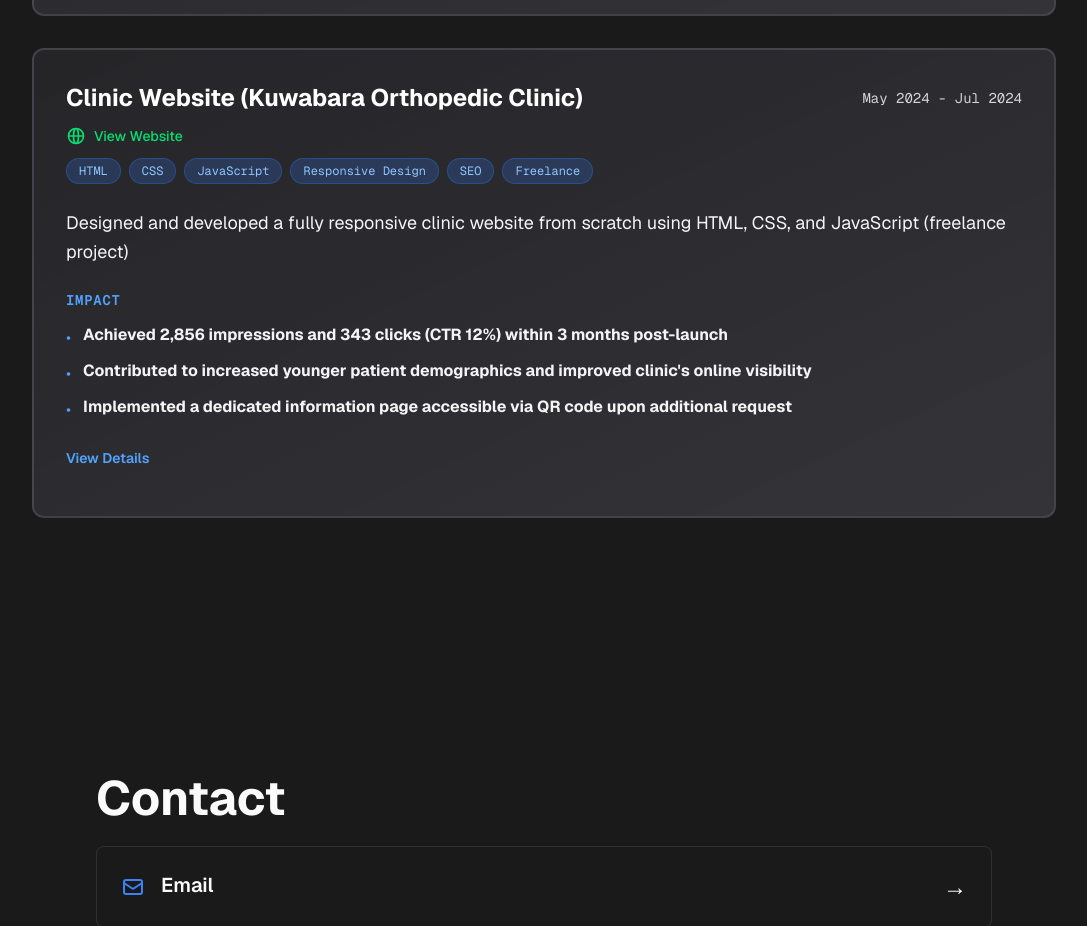
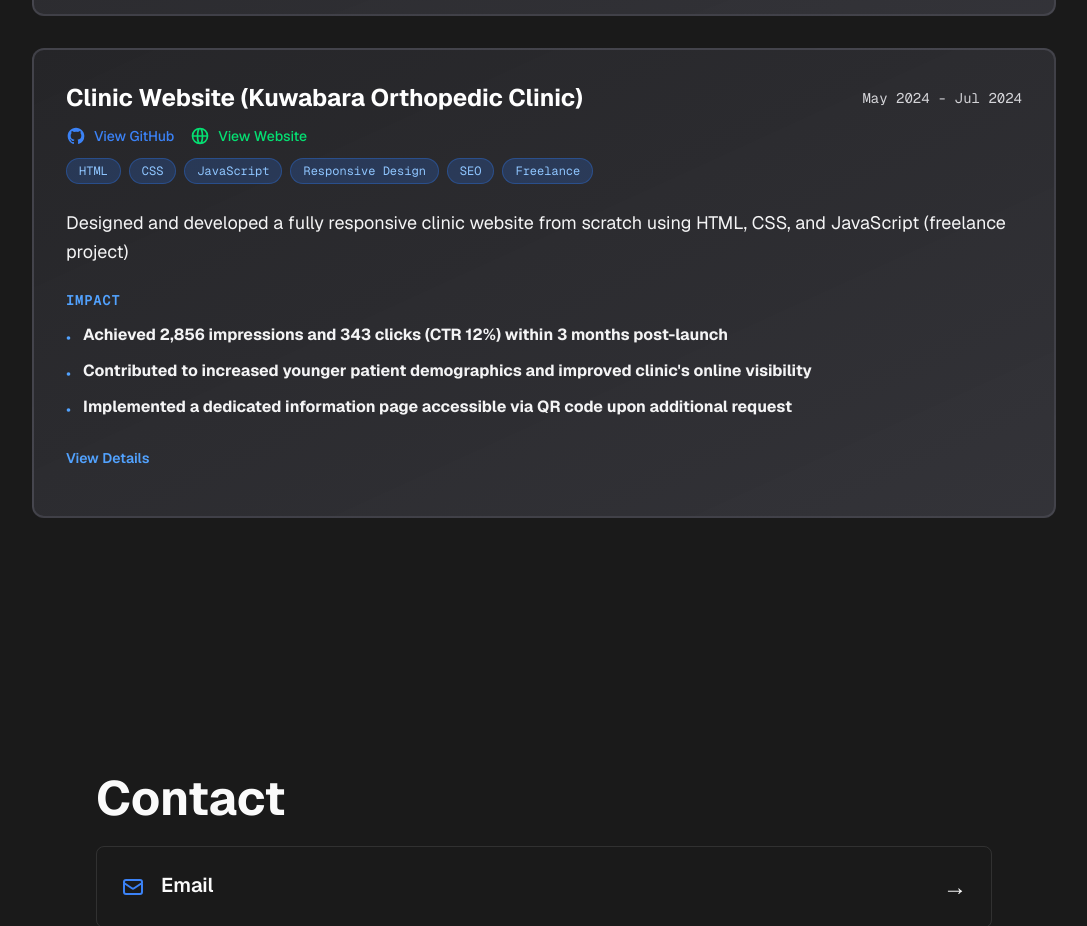
Before and after one commit to matsu641/my-portfolio, a Next.js app: page / in a window 1280 px wide. Shown: the part 7280-8206 px from the top of the page, without its empty margins (96-1183 px from the left). Built offline with nearby package versions, Linux system fonts and the light colour scheme.

Commit message:
Add github url for clinic website project

```diff
--- a/contexts/LanguageContext.tsx
+++ b/contexts/LanguageContext.tsx
@@ -335,7 +335,8 @@ const translations = {
           learnings: "フリーランス案件として初めてのウェブサイト制作を経験し、要件定義から設計・実装・デプロイまでの一連のフローを習得した。クライアントとのコミュニケーションの重要性を実感し、技術的な知識がないクライアントに対しても分かりやすく説明するスキルを向上させた。SEO最適化の実装を通じて、ウェブサイトの可視性向上の重要性を学んだ。また、ローンチ後の追加機能依頼に対応することで、継続的なサポートとメンテナンスの重要性を理解した。",
           websiteUrl: "https://kuwabara-ortho.jp",
           searchConsoleImageUrl: "/images/clinic_search_console.png",
-          thumbnailImageUrl: "/images/clinic-tumbnail.png"
+          thumbnailImageUrl: "/images/clinic-tumbnail.png",
+          githubUrl: "https://github.com/matsu641/clinic-website"
         }
       ]
     },
@@ -640,7 +641,8 @@ const translations = {
           learnings: "Experienced my first freelance website project, mastering the entire workflow from requirement definition to design, implementation, and deployment. Realized the importance of client communication and improved my ability to explain technical concepts clearly to non-technical clients. Learned the importance of improving website visibility through SEO optimization implementation. By responding to post-launch feature requests, I understood the importance of continuous support and maintenance.",
           websiteUrl: "https://kuwabara-ortho.jp",
           searchConsoleImageUrl: "/images/clinic_search_console.png",
-          thumbnailImageUrl: "/images/clinic-tumbnail.png"
+          thumbnailImageUrl: "/images/clinic-tumbnail.png",
+          githubUrl: "https://github.com/matsu641/clinic-website"
         }
       ]
     },
```
